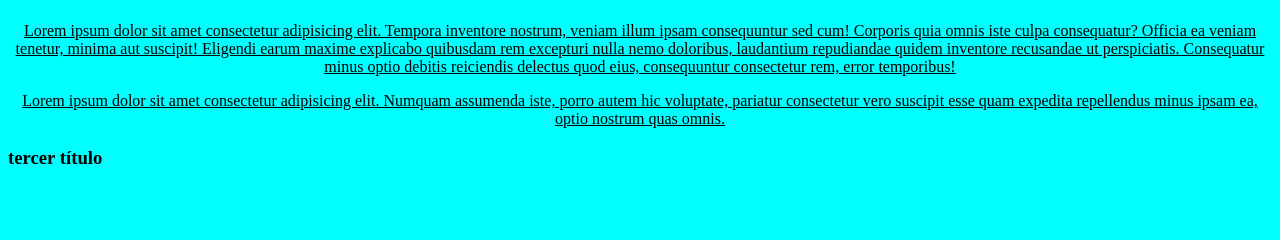
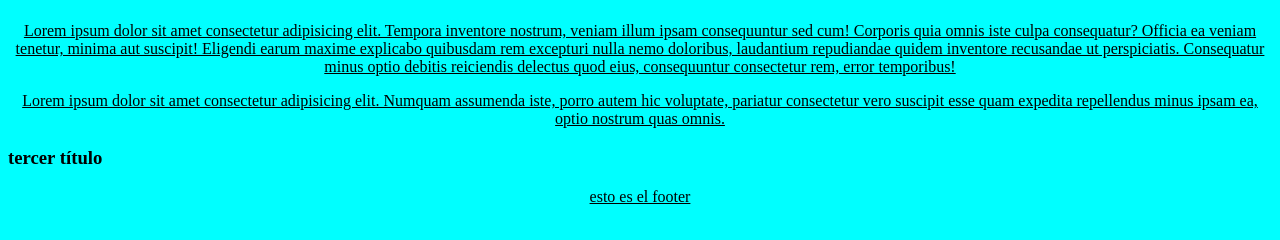
Before and after one commit to juanpaisano23/miweb, a plain HTML site: page index.html in a window 1280 px wide. Shown: the part 186-426 px from the top of the page. Drawn offline with Linux system fonts and the light colour scheme.

Commit message:
Update index.html

```diff
--- a/index.html
+++ b/index.html
@@ -20,6 +20,9 @@
     <p>Lorem ipsum dolor sit amet consectetur adipisicing elit. Numquam assumenda iste, porro autem hic voluptate,
         pariatur consectetur vero suscipit esse quam expedita repellendus minus ipsam ea, optio nostrum quas omnis.</p>
         <h3>tercer título</h3>
+    <footer>
+        <p>esto es el footer</p>
+    </footer>
 </body>
 
 </html>
```
